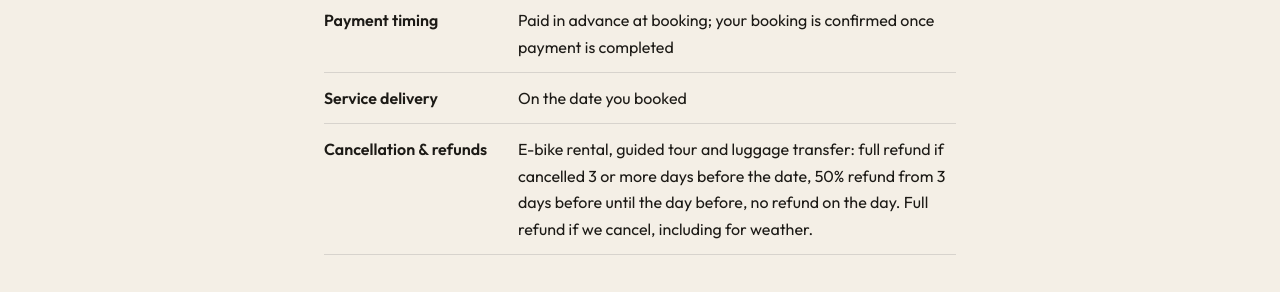
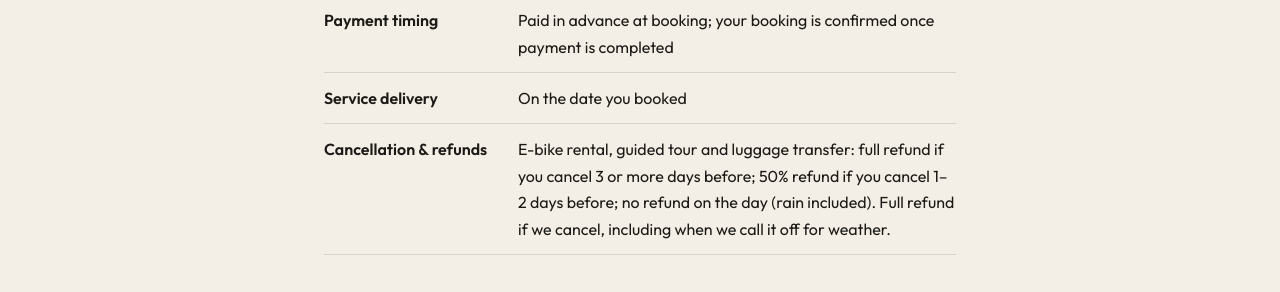
Before and after one commit to yasuhiro-fukuta/kiso-ebike-lp, a Next.js app: page /legal in a window 1280 px wide. Shown: the part 1000-1292 px from the top of the page. Built offline with nearby package versions, Linux system fonts and the light colour scheme; no server answers.

Commit message:
Legal (EN): cancellation wording

```diff
--- a/src/app/legal/page.tsx
+++ b/src/app/legal/page.tsx
@@ -22,7 +22,7 @@ const ROWS: [string, React.ReactNode][] = [
   ["Service delivery", "On the date you booked"],
   [
     "Cancellation & refunds",
-    "E-bike rental, guided tour and luggage transfer: full refund if cancelled 3 or more days before the date, 50% refund from 3 days before until the day before, no refund on the day. Full refund if we cancel, including for weather.",
+    "E-bike rental, guided tour and luggage transfer: full refund if you cancel 3 or more days before; 50% refund if you cancel 1–2 days before; no refund on the day (rain included). Full refund if we cancel, including when we call it off for weather.",
   ],
 ];
 
```
